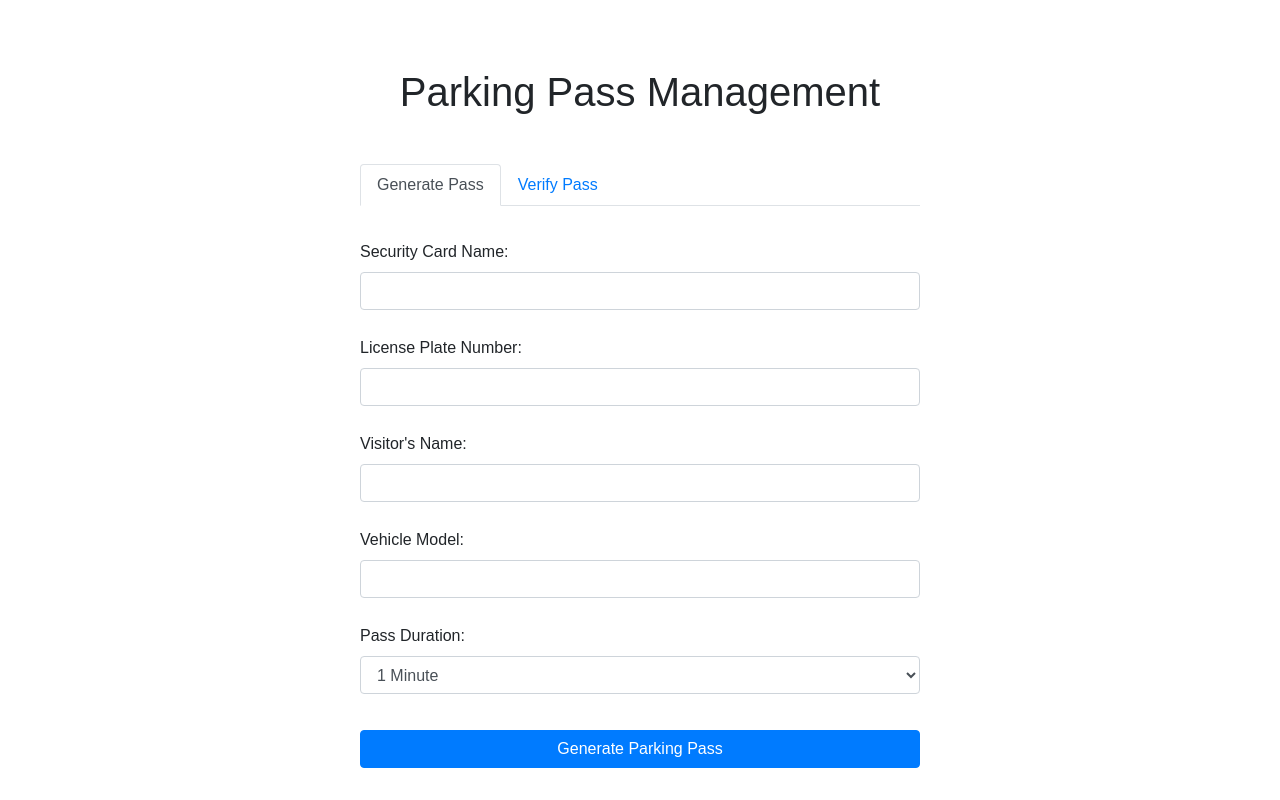
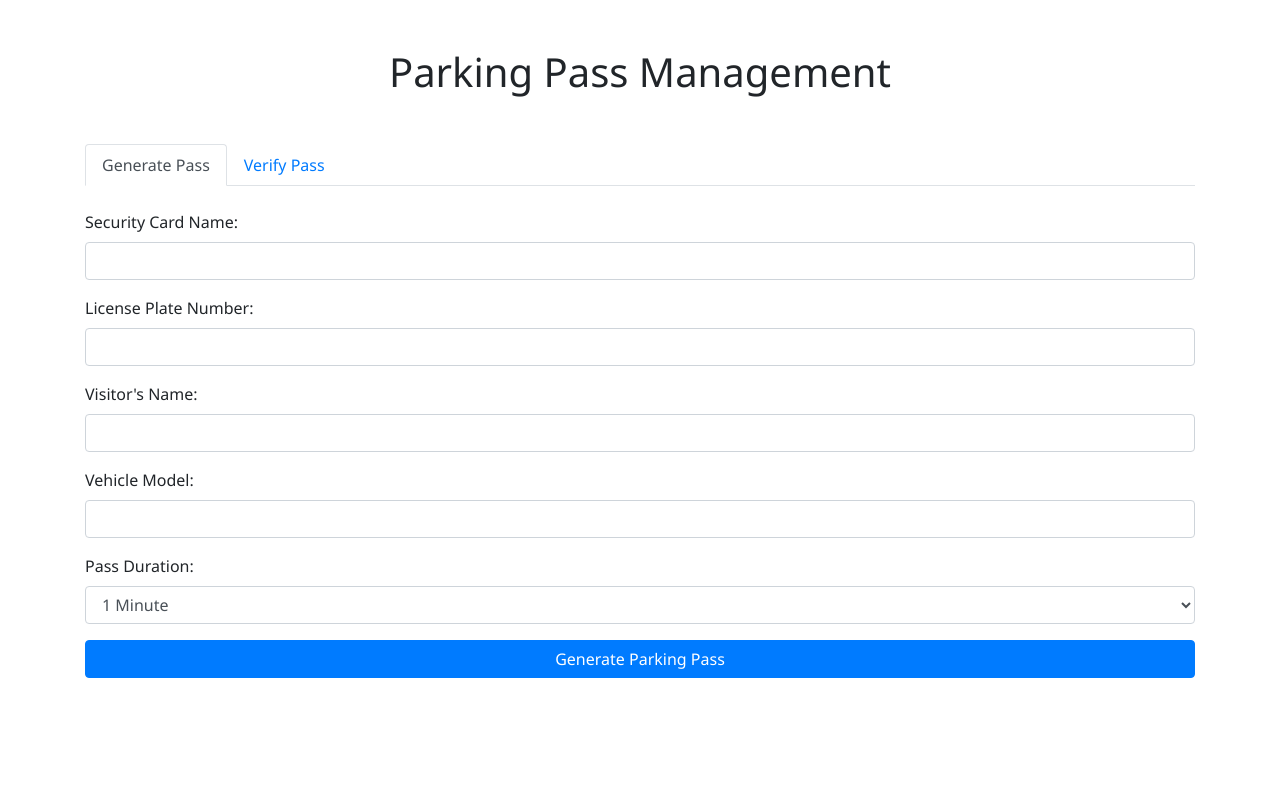
Before and after one commit to ajay3455/parking-PERMIT-GENERATOR, a plain HTML site: page index.html in a window 1280 px wide. Drawn offline with nearby package versions, Linux system fonts and the light colour scheme.

Commit message:
Update styles.css

```diff
--- a/styles.css
+++ b/styles.css
@@ -1,54 +1,18 @@
 body {
-    font-family: Arial, sans-serif;
-    margin: 0;
-    padding: 0;
+    font-family: 'Segoe UI', Tahoma, Geneva, Verdana, sans-serif;
 }
 
-.container {
-    max-width: 600px;
+#passContent {
+    max-width: 80mm;
     margin: auto;
-    padding: 20px;
 }
 
-h1, h2 {
-    text-align: center;
-}
-
-form {
-    display: flex;
-    flex-direction: column;
-}
-
-label {
-    margin-top: 10px;
-}
-
-input, select {
-    padding: 8px;
+#passContent p {
     font-size: 16px;
 }
 
-button {
-    margin-top: 20px;
-    padding: 10px;
-    font-size: 16px;
-}
-
-#printArea {
-    width: 80mm;
-    max-width: 80mm;
-    padding: 10px;
-    border: 1px solid #000;
-}
-
-#printArea p {
-    font-size: 18px;
-    font-weight: bold;
-}
-
 #qrcode canvas {
-    width: 200px;
-    height: 200px;
+    margin: auto;
 }
 
 @media print {
```
